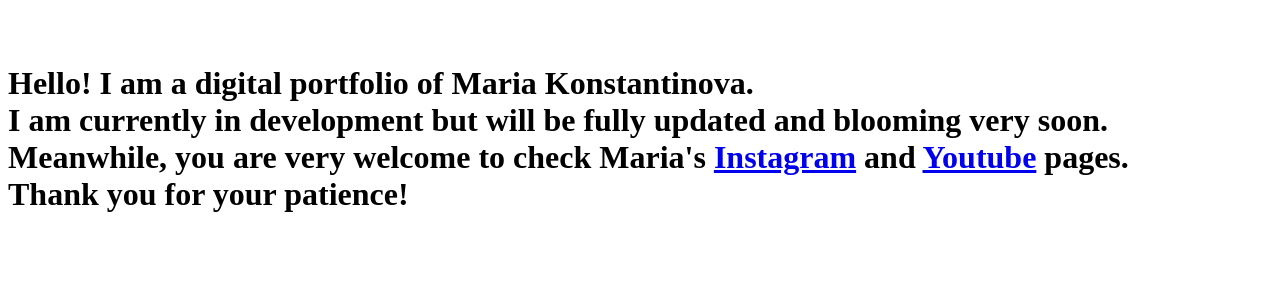
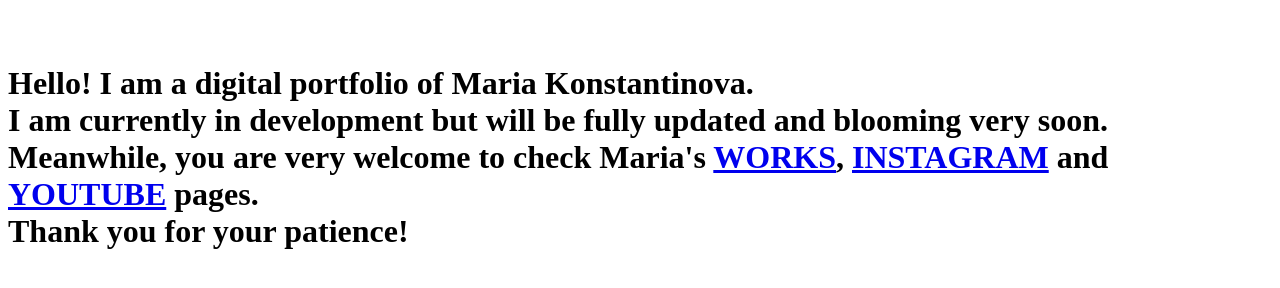
Before and after one commit to marjakonst/portfolio, a plain HTML site: page index.html in a window 1280 px wide. Drawn offline with Linux system fonts and the light colour scheme.

Commit message:
Update index.html
add google drive link

```diff
--- a/index.html
+++ b/index.html
@@ -19,8 +19,10 @@
         <br>
         <br>
         <h1>Hello! I am a digital portfolio of Maria Konstantinova.<br>
-            I am currently in development but will be fully updated and blooming very soon. Meanwhile, you are very welcome to check Maria's <a href="https://www.instagram.com/doodlingmarja/">Instagram</a>
-            and <a href="https://www.youtube.com/@marjakonst">Youtube</a> pages.<br>
+            I am currently in development but will be fully updated and blooming very soon. Meanwhile, you are very welcome to check Maria's <a href="https://drive.google.com/file/d/1FbQx5JOq98hUqSzUM-rtVh0wx8rS23cp/view?usp=sharing">WORKS</a>,
+	    <a href="https://www.instagram.com/doodlingmarja/">INSTAGRAM</a>
+            and <a href="https://www.youtube.com/@marjakonst">YOUTUBE</a> pages.<br>
+
             Thank you for your patience!</h1> <br>
             <!--Also here's a small test for the <a href="visuals.html" rel="history">VISUALS</a>.-->
         <br>
```
